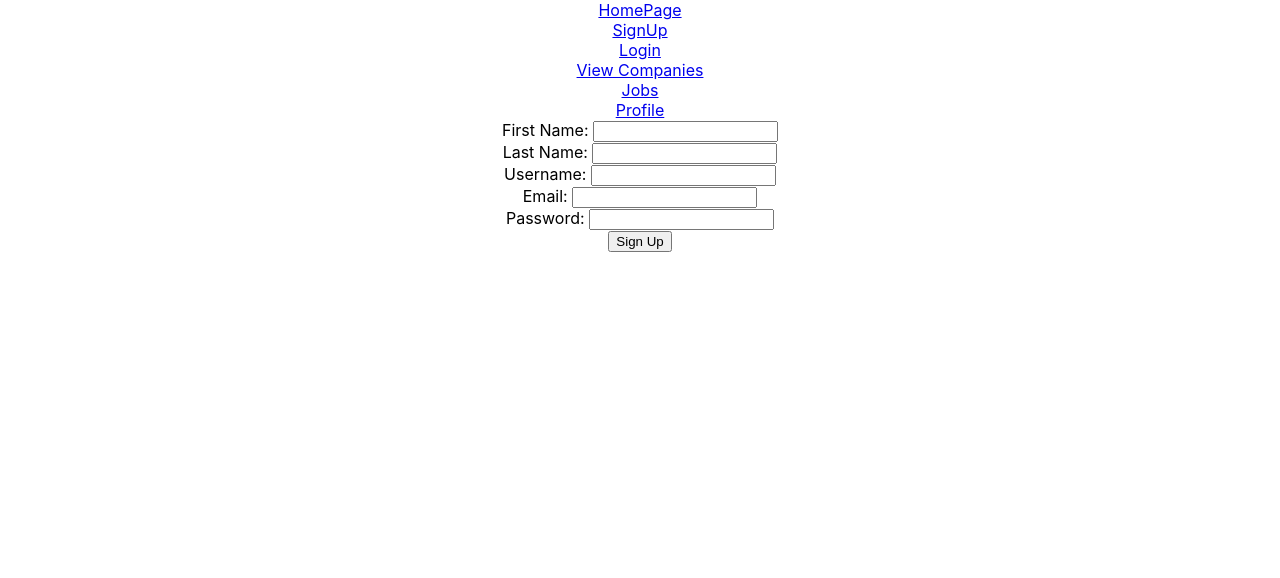
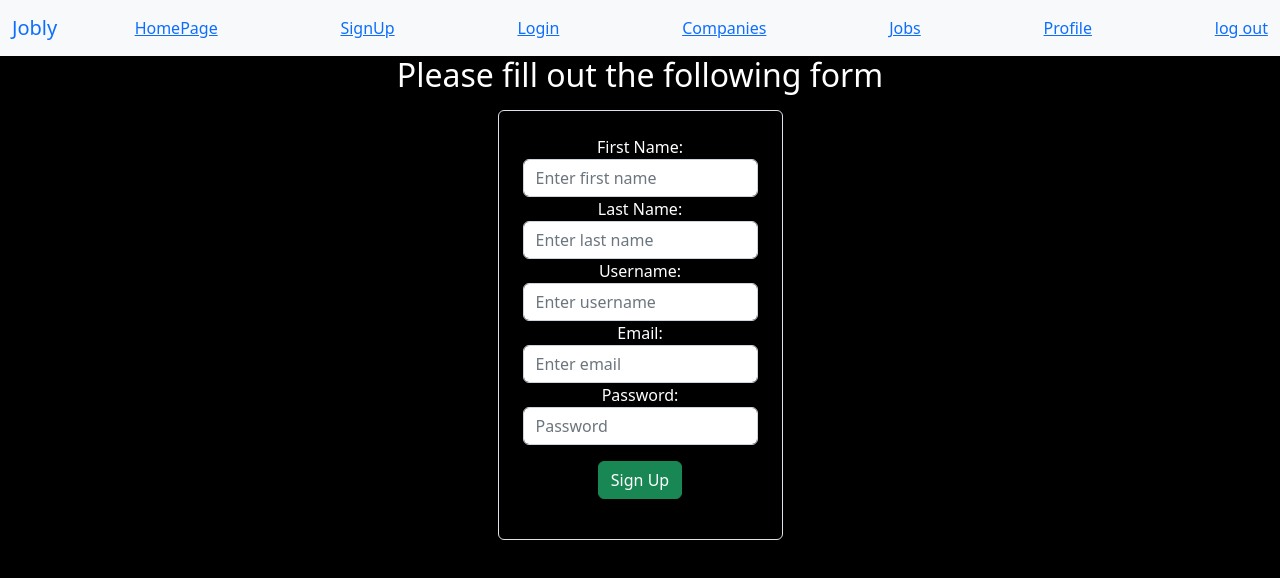
Before and after one commit to OllieTheEngineer/react_jobly, a React (Create React App) app: page /signup in a window 1280 px wide. Shown: the top 578 px of the page. Built offline with nearby package versions, Linux system fonts and the light colour scheme; no server answers.

Commit message:
added some styling

```diff
--- a/package.json
+++ b/package.json
@@ -8,6 +8,7 @@
     "@testing-library/react": "^13.4.0",
     "@testing-library/user-event": "^13.5.0",
     "axios": "^1.3.6",
+    "bootstrap": "^5.2.3",
     "react": "^18.2.0",
     "react-dom": "^18.2.0",
     "react-router-dom": "^6.10.0",
--- a/src/App.js
+++ b/src/App.js
@@ -13,11 +13,16 @@ function App() {
   const localStorageUsername = localStorage.getItem("username");
   const [token, setToken] = useState(localStorageToken);
   const [username, setUserName] = useState(localStorageUsername);
+
+  function logout() {
+    setUserName(null);
+    setToken(null);
+  }
   return (
     <UserContext.Provider value={{ token, setToken, username, setUserName }}>
       <div className="App">
         <BrowserRouter>
-          <NavBar />
+          <NavBar  logout={logout}/>
           <Routing />
         </BrowserRouter>
       </div>
--- a/src/auth_forms/Profile.js
+++ b/src/auth_forms/Profile.js
@@ -18,6 +18,7 @@ function Profile() {
     evt.preventDefault();
 
     let profileInfo = {
+      username: formData.username,
       firstName: formData.firstName,
       lastName: formData.lastName,
       email: formData.email,
@@ -45,8 +46,19 @@ function Profile() {
   return (
     <div>
       <form onSubmit={handleSubmit}>
+      <div>
+          <label> Username: </label>
+          <input
+            name="username"
+            className="form-control"
+            value={formData.username}
+            onChange={handleChange}
+            autoComplete="username"
+            required
+          />
+        </div>
         <div>
-          <label>First Name</label>
+          <label>First Name: </label>
           <input
             name="firstName"
             className="form-control"
@@ -57,7 +69,7 @@ function Profile() {
           />
         </div>
         <div>
-          <label>Last Name</label>
+          <label>Last Name: </label>
           <input
             name="lastName"
             className="form-control"
@@ -68,7 +80,7 @@ function Profile() {
           />
         </div>
         <div className="form-group">
-          <label>Email</label>
+          <label>Email: </label>
           <input
             type="text"
             name="email"
@@ -86,6 +98,7 @@ function Profile() {
         {registeredData ?
         <div>
           <p>Your data was saved successfully</p>
+          <p>Username: {registeredData.username}</p>
           <p>First Name: {registeredData.firstName}</p>
           <p>Last Name: {registeredData.lastName}</p>
           <p>Email: {registeredData.email}</p>
--- a/src/auth_forms/SignupForm.js
+++ b/src/auth_forms/SignupForm.js
@@ -53,55 +53,80 @@ async function handleSignUp(e) {
 
   return (
     <form>
-      <div>
-        <label> First Name: </label>
+      <h2>Please fill out the following form</h2>
+      <div class="container my-3">
+      <div class="row justify-content-center">
+      <div class="col-md-6 col-lg-3 border shadow-light rounded p-4">
+      <div class="form-group">
+        <label for="email"> First Name: </label>
         <input
+            id="email"
+            class="form-control"
             type="text"
             name="firstName"
+            placeholder='Enter first name'
             value={formData.firstName}
             onChange={handleChange}
         />
       </div>
-      <div>
-        <label> Last Name: </label>
+      <div class="form-group">
+        <label for="last-name"> Last Name: </label>
         <input
+            id="last-name"
+            class="form-control"
             type="text"
             name="lastName"
+            placeholder='Enter last name'
             value={formData.lastName}
             onChange={handleChange}
         />
       </div>
-      <div>
-        <label> Username: </label>
+      <div class="form-group">
+        <label for="username"> Username: </label>
         <input
+            id="username"
+            class="form-control"
             type="text"
             name="username"
+            placeholder='Enter username'
             value={formData.username}
             onChange={handleChange}
         />
       </div>
-      <div>
-        <label> Email: </label>
+      <div class="form-group">
+        <label for="email"> Email: </label>
         <input
+            id="email"
+            class="form-control"
             type="text"
             name="email"
+            placeholder='Enter email'
             value={formData.email}
             onChange={handleChange}
         />
       </div>
-      <div>
-        <label> Password: </label>
+      <div class="form-group">
+        <label for="password"> Password: </label>
         <input
+            id="password"
+            class="form-control"
             type="text"
             name="password"
+            placeholder='Password'
             value={formData.password}
             onChange={handleChange}
         />
       </div>
+
       {formErrors && formErrors.length? <Alert type="danger" messages={formErrors} />
       : null
       }
-        <button onClick={handleSignUp}> Sign Up</button>
+      <div class="d-grid gap-2 d-md-block my-3">
+        <button class="btn btn-success" type="button" onClick={handleSignUp}> Sign Up</button>
+      </div>
+      </div>
+      </div>
+      </div>
     </form>
   )
 }
--- /dev/null
+++ b/src/homepage/Homepage.css
@@ -0,0 +1,10 @@
+body {
+    background-color: black;
+    color: white;
+}
+
+.quote {
+    font-style: italic;
+    font-weight: bolder;
+    font-size: xx-large;
+}
--- a/src/homepage/Homepage.js
+++ b/src/homepage/Homepage.js
@@ -1,7 +1,7 @@
 import React, {useContext, useState} from 'react';
 import { Link } from 'react-router-dom';
 import UserContext from '../auth_forms/UserContext';
-
+import "./Homepage.css"
 function Homepage() {
   const { username } = useContext(UserContext);
   const [ showLogin, setShowLogin ] = useState(false);
@@ -16,13 +16,19 @@ function Homepage() {
 
   return (
     <div className="Homepage">
+      <div class="m-auto p-5">
       <h1> Jobly </h1>
-      <p> Your dream job is just one click away! </p>
+      <p class="lead"> Your dream job is just one click away! </p>
+      </div>
       {username ?
-        <h2>
+      <div class="container">
+      <div class="border border-primary border-3">
+        <h2 className="welcome">
           Welcome, { username }!
         </h2>
-       : (
+      </div>
+      </div>
+       :(
         <p>
           {showLogin ? (
             <>
--- a/src/index.js
+++ b/src/index.js
@@ -1,6 +1,7 @@
 import React from 'react';
 import ReactDOM from 'react-dom/client';
 import './index.css';
+import 'bootstrap/dist/css/bootstrap.css';
 import App from './App';
 import reportWebVitals from './reportWebVitals';
 
--- a/src/routes/nav/NavBar.js
+++ b/src/routes/nav/NavBar.js
@@ -1,9 +1,13 @@
-import React from 'react';
+import React, { useContext } from 'react';
 import { NavLink } from "react-router-dom";
+import UserContext from '../../auth_forms/UserContext';
 
-function NavBar() {
+function NavBar({logout}) {
+const { currentUser } = useContext(UserContext)
   return (
-    <div>
+    <nav class="navbar navbar-expand-lg bg-body-tertiary bg-light">
+    <div class="container-fluid">
+      <div class="navbar-brand text-primary">Jobly</div>
     <NavLink to="/" >
         HomePage
     </NavLink>
@@ -17,17 +21,22 @@ function NavBar() {
     </NavLink>
     <br></br>
     <NavLink to="/companies" >
-        View Companies
+        Companies
     </NavLink>
     <br></br>
-    <a href="/jobs" >
+    <NavLink to="/jobs" >
       Jobs
-    </a>
+    </NavLink>
     <br></br>
-    <a href="/profile" >
+    <NavLink to="/profile" >
       Profile
-    </a>
+    </NavLink>
+    <br></br>
+    <NavLink to="/" onClick={logout}>
+        log out {currentUser}
+    </NavLink>
   </div>
+  </nav>
   )
 }
 
```
Also changed, not shown: 1 other file (tests, documents, lock files or other folders).
